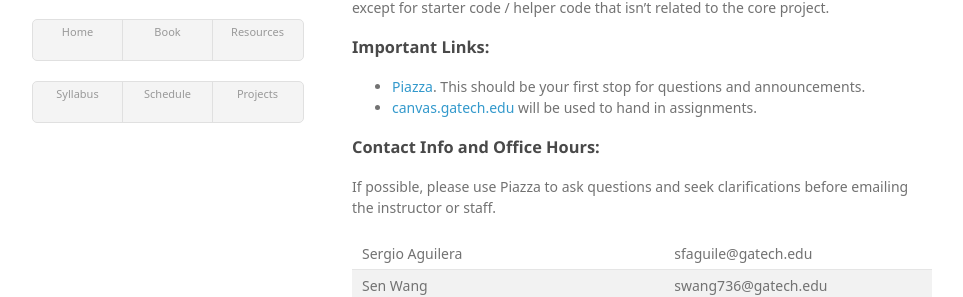
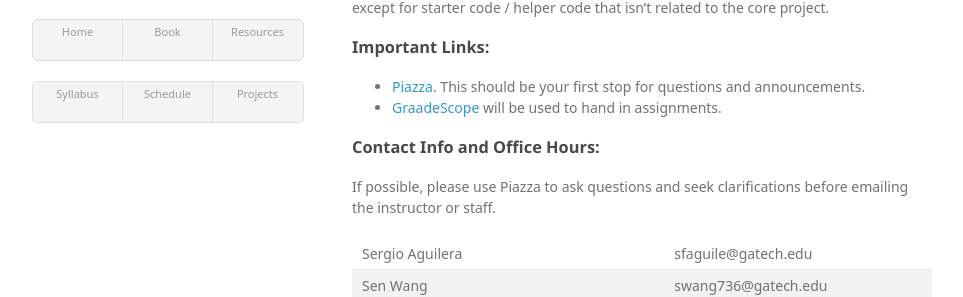
Before and after one commit to dellaert/20F-6476, a Jekyll site: the page built from syllabus.md, in a window 1280 px wide and 900 px high, scrolled down 1211 px. Shown: the part 162-459 px from the top of the window, without its empty margins (158-1121 px from the left). Built offline with Jekyll 4.4.1, drawn with Linux system fonts in a browser that asks for light colours; some web fonts are replaced.

Commit message:
Update syllabus.md
Modify the homework submission from canvas to GradeScope

```diff
--- a/syllabus.md
+++ b/syllabus.md
@@ -41,7 +41,7 @@ You should not view or edit anyone else's code. You should not post code to Piaz
 
 ### Important Links:
 * [Piazza](https://piazza.com/class/kd98lybcja45yt). This should be your first stop for questions and announcements.
-* [canvas.gatech.edu](https://canvas.gatech.edu/) will be used to hand in assignments.
+* [GraadeScope](https://www.gradescope.com/courses/155064) will be used to hand in assignments.
 
 ### Contact Info and Office Hours:
 If possible, please use Piazza to ask questions and seek clarifications before emailing the instructor or staff.
```
